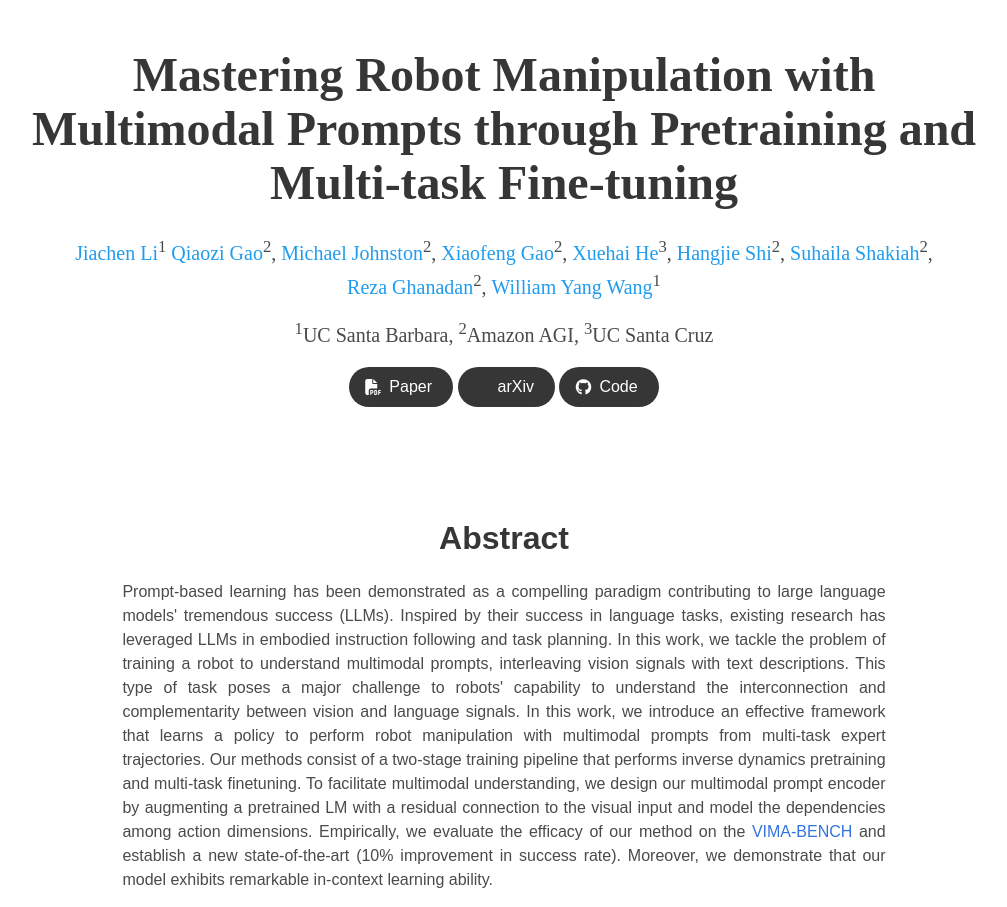
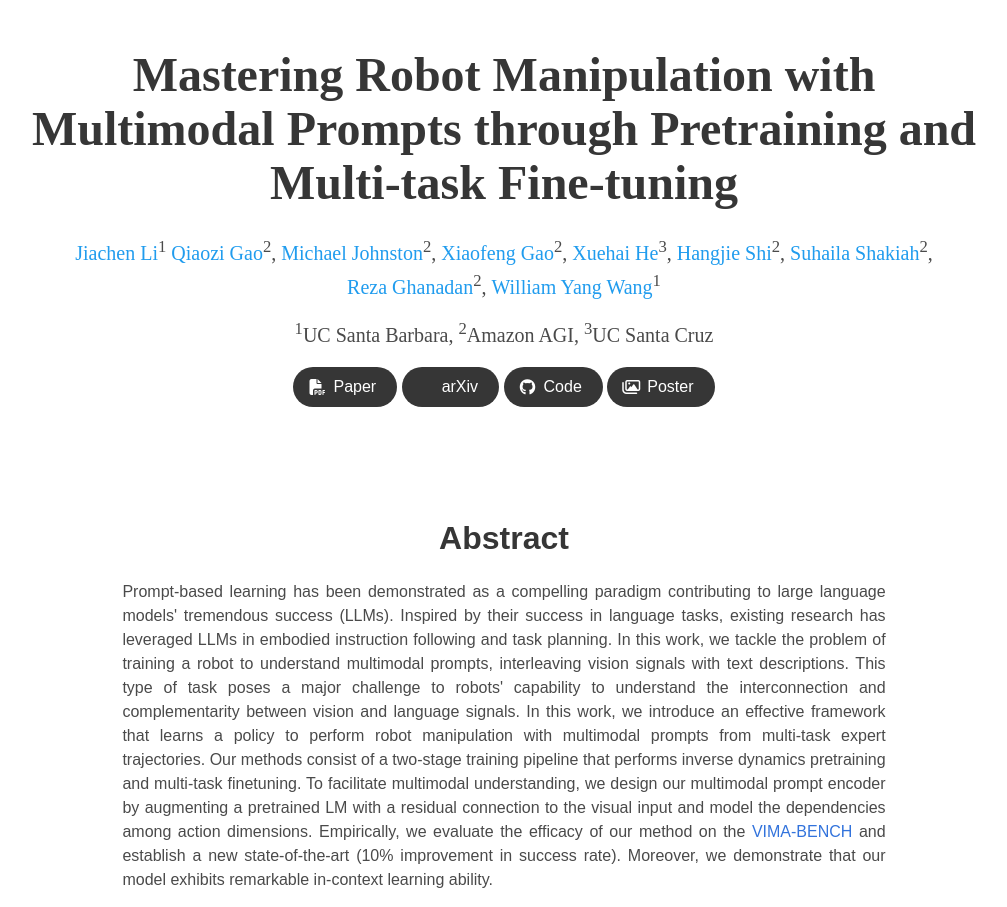
Before and after one commit to midas-icml/midas-icml.github.io, a plain HTML site: page index.html in a window 1280 px wide. Shown: the top 907 px of the page, without its empty margins (136-1143 px from the left). Drawn offline with nearby package versions, Linux system fonts and the light colour scheme; some icons are missing; a web font is replaced by a local one.

Commit message:
add poster

```diff
--- a/index.html
+++ b/index.html
@@ -110,6 +110,16 @@
                     <span>Code</span>
                   </a>
                 </span>
+                <!-- Poster Link. -->
+                <span class="link-block">
+                  <a target="_blank" href="static/images/poster_icml2024_midas.pdf"
+                    class="external-link button is-normal is-rounded is-dark">
+                    <span class="icon">
+                      <i class="far fa-images"></i>
+                    </span>
+                    <span>Poster</span>
+                  </a>
+                </span>
               </div>
             </div>
           </div>
@@ -159,7 +169,7 @@
       </div>
       <!--/ Training Pipeline. -->
 
-      <!-- Training Pipeline. -->
+      <!-- Experimental results. -->
       <div class="columns is-centered">
         <div class="column is-full-width">
           <h2 class="title is-3">Experiment Results</h2>
@@ -175,7 +185,7 @@
           </div>
         </div>
       </div>
-      <!--/ Training Pipeline. -->
+      <!--/ Experimental results. -->
 
       <div class="container is-max-desktop">
 
```
Also changed, not shown: 1 other file.
